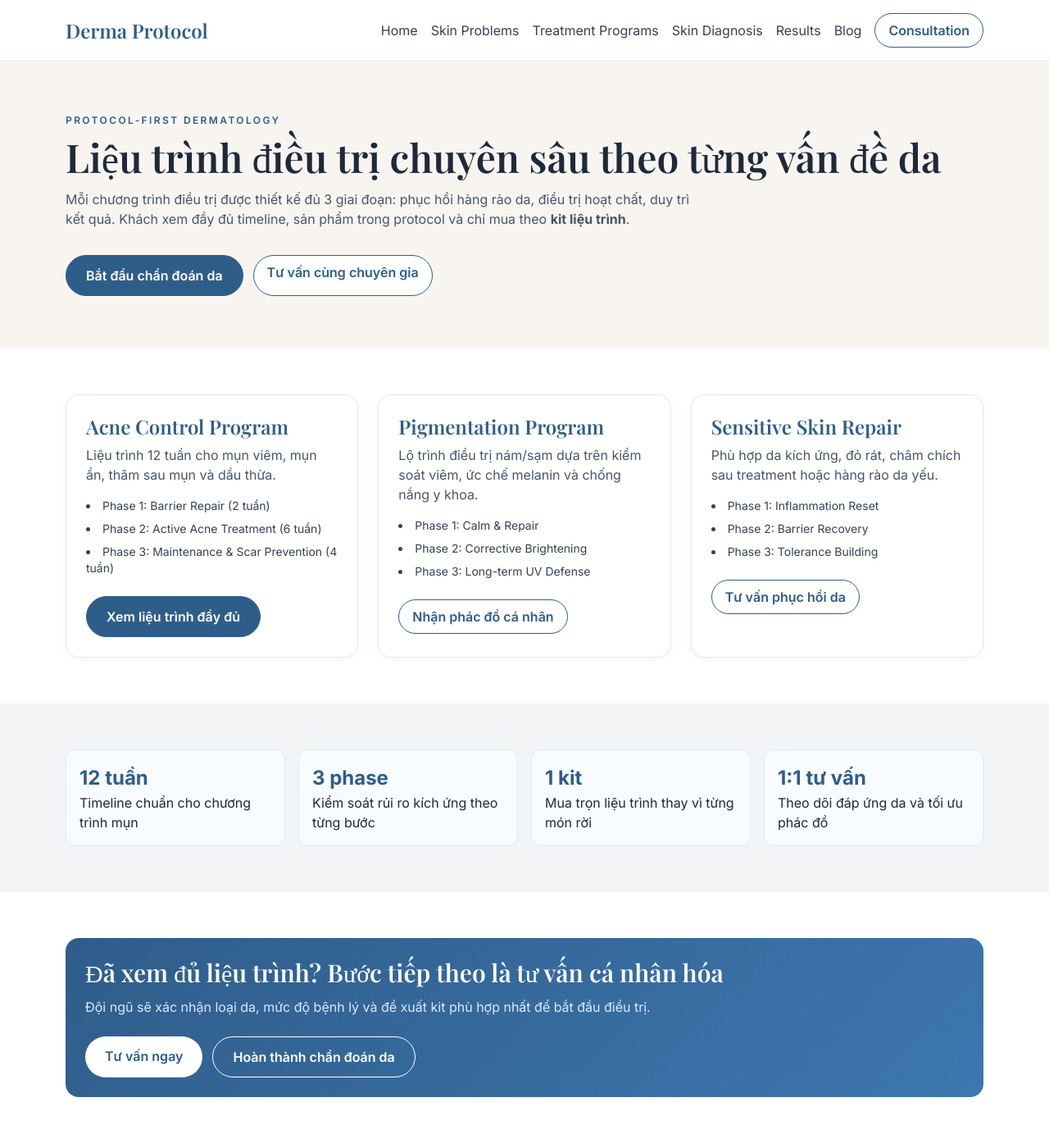
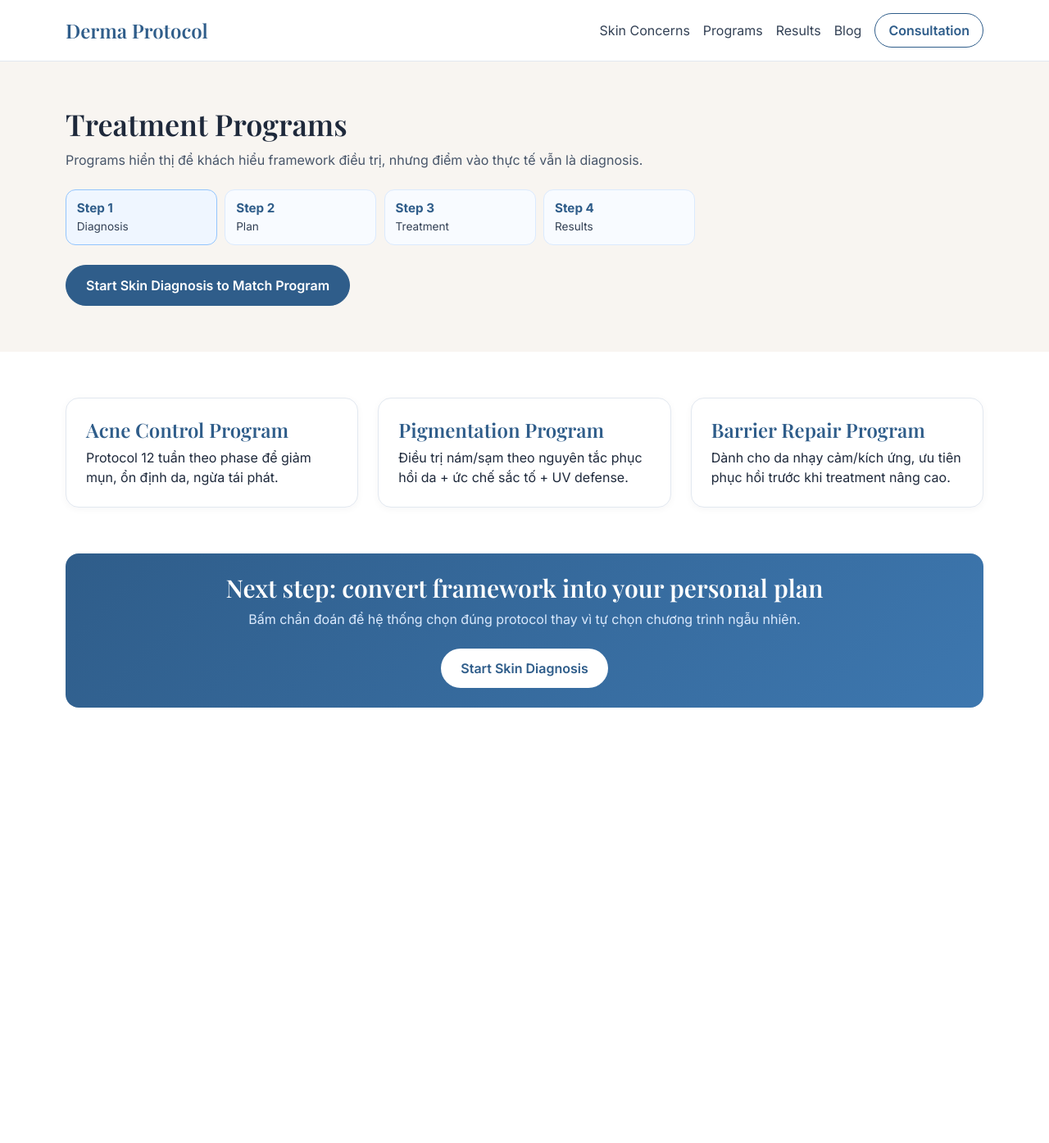
Before and after one commit to ddtri1803/test, a PHP site: page /treatment-programs.html in a window 1280 px wide. Shown: the whole page at 82% size. After the commit the page ends 863 px from the top, so only its background shows below. Run offline with PHP 8.4, Linux system fonts and the light colour scheme; some libraries are stand-ins or nearby versions.

Commit message:
Refactor UX into guided treatment journey with CTA-first diagnosis flow

```diff
--- a/themes/clinic.css
+++ b/themes/clinic.css
@@ -20,19 +20,17 @@ html{scroll-behavior:smooth}
 .card{background:#fff;padding:1.5rem;border-radius:1rem;border:1px solid #e2e8f0;box-shadow:0 2px 10px rgba(15,23,42,.04)}
 .card-title{font-family:'Playfair Display',serif;font-size:1.5rem;line-height:1.2;margin-bottom:.5rem;color:var(--medical-blue)}
 .section-title{font-family:'Playfair Display',serif;font-size:2rem;line-height:1.2;color:#0f172a;margin-bottom:.5rem}
-
 .pill{display:block;text-align:center;border:1px solid #cbd5e1;border-radius:9999px;padding:.75rem 1rem;font-weight:500;transition:.2s;background:#fff}
 .pill:hover{border-color:var(--medical-blue);color:var(--medical-blue)}
-
 .phase{padding:1.25rem;border-radius:.75rem;border:1px solid #e2e8f0;background:#fff}
 
-.kpi{border:1px solid #dbeafe;background:#f8fbff;border-radius:.75rem;padding:1rem}
-.kpi strong{display:block;font-size:1.5rem;color:var(--medical-blue)}
-
-.program-nav{position:sticky;top:84px;z-index:10;background:#fff;border:1px solid #e2e8f0;border-radius:.75rem;padding:.75rem}
-.program-nav a{display:block;padding:.45rem .55rem;border-radius:.5rem;color:#334155;font-size:.95rem}
-.program-nav a:hover{background:#eff6ff;color:var(--medical-blue)}
+.flow-steps{display:grid;grid-template-columns:repeat(4,minmax(0,1fr));gap:.6rem}
+.flow-step{border:1px solid #dbeafe;background:#f8fbff;border-radius:.75rem;padding:.7rem .8rem;font-size:.85rem;color:#334155}
+.flow-step strong{display:block;color:var(--medical-blue);font-size:.95rem}
+.flow-step.active{border-color:#93c5fd;background:#eff6ff}
 
 .cta-band{background:linear-gradient(135deg,#2F5D8A,#3D77AF);color:#fff;border-radius:1rem;padding:1.5rem}
 
-.sticky-mobile-cta{position:sticky;bottom:.75rem;z-index:30}
+@media (max-width: 900px){
+  .flow-steps{grid-template-columns:repeat(2,minmax(0,1fr))}
+}
--- a/treatment-plan.html
+++ b/treatment-plan.html
@@ -25,10 +25,8 @@
       <nav class="max-w-6xl mx-auto px-4 py-4 flex flex-wrap items-center justify-between gap-4">
         <a href="index.html" class="font-heading text-2xl text-medicalBlue">Derma Protocol</a>
         <ul class="flex flex-wrap gap-4 items-center text-sm md:text-base">
-          <li><a class="nav-link" href="index.html">Home</a></li>
-          <li><a class="nav-link" href="skin-problems.html">Skin Problems</a></li>
-          <li><a class="nav-link" href="treatment-programs.html">Treatment Programs</a></li>
-          <li><a class="nav-link" href="skin-diagnosis.html">Skin Diagnosis</a></li>
+          <li><a class="nav-link" href="skin-problems.html">Skin Concerns</a></li>
+          <li><a class="nav-link" href="treatment-programs.html">Programs</a></li>
           <li><a class="nav-link" href="results.html">Results</a></li>
           <li><a class="nav-link" href="blog.html">Blog</a></li>
           <li><a class="btn-secondary" href="consultation.html">Consultation</a></li>
--- a/treatment-programs.html
+++ b/treatment-programs.html
@@ -3,32 +3,21 @@
   <head>
     <meta charset="UTF-8" />
     <meta name="viewport" content="width=device-width, initial-scale=1.0" />
-    <title>Treatment Programs | Derma Protocol</title>
+    <title>Programs | Derma Protocol</title>
     <link rel="preconnect" href="https://fonts.googleapis.com" />
     <link rel="preconnect" href="https://fonts.gstatic.com" crossorigin />
     <link href="https://fonts.googleapis.com/css2?family=Inter:wght@400;500;600;700&family=Playfair+Display:wght@600;700&display=swap" rel="stylesheet" />
     <script src="https://cdn.tailwindcss.com"></script>
-    <script>
-      tailwind.config = {
-        theme: {
-          extend: {
-            colors: { medicalBlue: '#2F5D8A', softBeige: '#F8F5F1', lightGrey: '#F3F4F6' },
-            fontFamily: { heading: ['Playfair Display', 'serif'], body: ['Inter', 'sans-serif'] }
-          }
-        }
-      }
-    </script>
+    <script>tailwind.config={theme:{extend:{colors:{medicalBlue:'#2F5D8A',softBeige:'#F8F5F1',lightGrey:'#F3F4F6'},fontFamily:{heading:['Playfair Display','serif'],body:['Inter','sans-serif']}}}}</script>
     <link rel="stylesheet" href="themes/clinic.css" />
   </head>
-  <body class="font-body text-slate-800 bg-white">
+  <body class="font-body text-slate-800">
     <header class="border-b border-slate-200 bg-white/95 sticky top-0 z-20">
       <nav class="max-w-6xl mx-auto px-4 py-4 flex flex-wrap items-center justify-between gap-4">
         <a href="index.html" class="font-heading text-2xl text-medicalBlue">Derma Protocol</a>
         <ul class="flex flex-wrap gap-4 items-center text-sm md:text-base">
-          <li><a class="nav-link" href="index.html">Home</a></li>
-          <li><a class="nav-link" href="skin-problems.html">Skin Problems</a></li>
-          <li><a class="nav-link" href="treatment-programs.html">Treatment Programs</a></li>
-          <li><a class="nav-link" href="skin-diagnosis.html">Skin Diagnosis</a></li>
+          <li><a class="nav-link" href="skin-problems.html">Skin Concerns</a></li>
+          <li><a class="nav-link" href="treatment-programs.html">Programs</a></li>
           <li><a class="nav-link" href="results.html">Results</a></li>
           <li><a class="nav-link" href="blog.html">Blog</a></li>
           <li><a class="btn-secondary" href="consultation.html">Consultation</a></li>
@@ -37,78 +26,34 @@
     </header>
 
     <main>
-      <section class="bg-softBeige py-16">
+      <section class="bg-softBeige py-14">
         <div class="max-w-6xl mx-auto px-4">
-          <p class="uppercase tracking-[0.2em] text-xs text-medicalBlue font-semibold">Protocol-first dermatology</p>
-          <h1 class="font-heading text-4xl md:text-5xl mt-3">Liệu trình điều trị chuyên sâu theo từng vấn đề da</h1>
-          <p class="mt-4 text-slate-600 max-w-3xl">
-            Mỗi chương trình điều trị được thiết kế đủ 3 giai đoạn: phục hồi hàng rào da, điều trị hoạt chất, duy trì kết quả.
-            Khách xem đầy đủ timeline, sản phẩm trong protocol và chỉ mua theo <strong>kit liệu trình</strong>.
-          </p>
-          <div class="mt-8 flex flex-wrap gap-3">
-            <a href="skin-diagnosis.html" class="btn-primary">Bắt đầu chẩn đoán da</a>
-            <a href="consultation.html" class="btn-secondary">Tư vấn cùng chuyên gia</a>
+          <h1 class="font-heading text-4xl">Treatment Programs</h1>
+          <p class="mt-3 text-slate-600">Programs hiển thị để khách hiểu framework điều trị, nhưng điểm vào thực tế vẫn là diagnosis.</p>
+          <div class="flow-steps mt-6 max-w-3xl">
+            <div class="flow-step active"><strong>Step 1</strong>Diagnosis</div>
+            <div class="flow-step"><strong>Step 2</strong>Plan</div>
+            <div class="flow-step"><strong>Step 3</strong>Treatment</div>
+            <div class="flow-step"><strong>Step 4</strong>Results</div>
           </div>
+          <a href="skin-diagnosis.html" class="btn-primary mt-6">Start Skin Diagnosis to Match Program</a>
         </div>
       </section>
 
       <section class="py-14">
-        <div class="max-w-6xl mx-auto px-4 grid lg:grid-cols-3 gap-6">
-          <article class="card">
-            <h2 class="card-title">Acne Control Program</h2>
-            <p class="text-slate-600">Liệu trình 12 tuần cho mụn viêm, mụn ẩn, thâm sau mụn và dầu thừa.</p>
-            <ul class="mt-4 space-y-2 text-sm text-slate-700 list-disc list-inside">
-              <li>Phase 1: Barrier Repair (2 tuần)</li>
-              <li>Phase 2: Active Acne Treatment (6 tuần)</li>
-              <li>Phase 3: Maintenance & Scar Prevention (4 tuần)</li>
-            </ul>
-            <div class="mt-6 flex gap-2">
-              <a href="treatment-plan.html" class="btn-primary">Xem liệu trình đầy đủ</a>
-            </div>
-          </article>
-
-          <article class="card">
-            <h2 class="card-title">Pigmentation Program</h2>
-            <p class="text-slate-600">Lộ trình điều trị nám/sạm dựa trên kiểm soát viêm, ức chế melanin và chống nắng y khoa.</p>
-            <ul class="mt-4 space-y-2 text-sm text-slate-700 list-disc list-inside">
-              <li>Phase 1: Calm & Repair</li>
-              <li>Phase 2: Corrective Brightening</li>
-              <li>Phase 3: Long-term UV Defense</li>
-            </ul>
-            <div class="mt-6"><a href="consultation.html" class="btn-secondary">Nhận phác đồ cá nhân</a></div>
-          </article>
-
-          <article class="card">
-            <h2 class="card-title">Sensitive Skin Repair</h2>
-            <p class="text-slate-600">Phù hợp da kích ứng, đỏ rát, châm chích sau treatment hoặc hàng rào da yếu.</p>
-            <ul class="mt-4 space-y-2 text-sm text-slate-700 list-disc list-inside">
-              <li>Phase 1: Inflammation Reset</li>
-              <li>Phase 2: Barrier Recovery</li>
-              <li>Phase 3: Tolerance Building</li>
-            </ul>
-            <div class="mt-6"><a href="consultation.html" class="btn-secondary">Tư vấn phục hồi da</a></div>
-          </article>
+        <div class="max-w-6xl mx-auto px-4 grid md:grid-cols-3 gap-6">
+          <article class="card"><h2 class="card-title">Acne Control Program</h2><p>Protocol 12 tuần theo phase để giảm mụn, ổn định da, ngừa tái phát.</p></article>
+          <article class="card"><h2 class="card-title">Pigmentation Program</h2><p>Điều trị nám/sạm theo nguyên tắc phục hồi da + ức chế sắc tố + UV defense.</p></article>
+          <article class="card"><h2 class="card-title">Barrier Repair Program</h2><p>Dành cho da nhạy cảm/kích ứng, ưu tiên phục hồi trước khi treatment nâng cao.</p></article>
         </div>
       </section>
 
-      <section class="py-14 bg-lightGrey">
-        <div class="max-w-6xl mx-auto px-4 grid md:grid-cols-4 gap-4">
-          <div class="kpi"><strong>12 tuần</strong><span>Timeline chuẩn cho chương trình mụn</span></div>
-          <div class="kpi"><strong>3 phase</strong><span>Kiểm soát rủi ro kích ứng theo từng bước</span></div>
-          <div class="kpi"><strong>1 kit</strong><span>Mua trọn liệu trình thay vì từng món rời</span></div>
-          <div class="kpi"><strong>1:1 tư vấn</strong><span>Theo dõi đáp ứng da và tối ưu phác đồ</span></div>
-        </div>
-      </section>
-
-      <section class="py-14">
+      <section class="pb-16">
         <div class="max-w-6xl mx-auto px-4">
-          <div class="cta-band">
-            <h2 class="font-heading text-3xl">Đã xem đủ liệu trình? Bước tiếp theo là tư vấn cá nhân hóa</h2>
-            <p class="mt-3 text-blue-100">Đội ngũ sẽ xác nhận loại da, mức độ bệnh lý và đề xuất kit phù hợp nhất để bắt đầu điều trị.</p>
-            <div class="mt-6 flex flex-wrap gap-3">
-              <a href="consultation.html" class="inline-block bg-white text-medicalBlue font-semibold px-6 py-3 rounded-full">Tư vấn ngay</a>
-              <a href="skin-diagnosis.html" class="inline-block border border-white text-white px-6 py-3 rounded-full font-semibold">Hoàn thành chẩn đoán da</a>
-            </div>
+          <div class="cta-band text-center">
+            <h2 class="font-heading text-3xl">Next step: convert framework into your personal plan</h2>
+            <p class="mt-2 text-blue-100">Bấm chẩn đoán để hệ thống chọn đúng protocol thay vì tự chọn chương trình ngẫu nhiên.</p>
+            <a href="skin-diagnosis.html" class="inline-block mt-6 bg-white text-medicalBlue font-semibold px-6 py-3 rounded-full">Start Skin Diagnosis</a>
           </div>
         </div>
       </section>
```
Also changed, not shown: blog.html (+1 -1 lines), index.html (+29 -63 lines), results.html (+61 -1 lines), skin-diagnosis.html (+1 -1 lines), skin-problems.html (+64 -1 lines).
